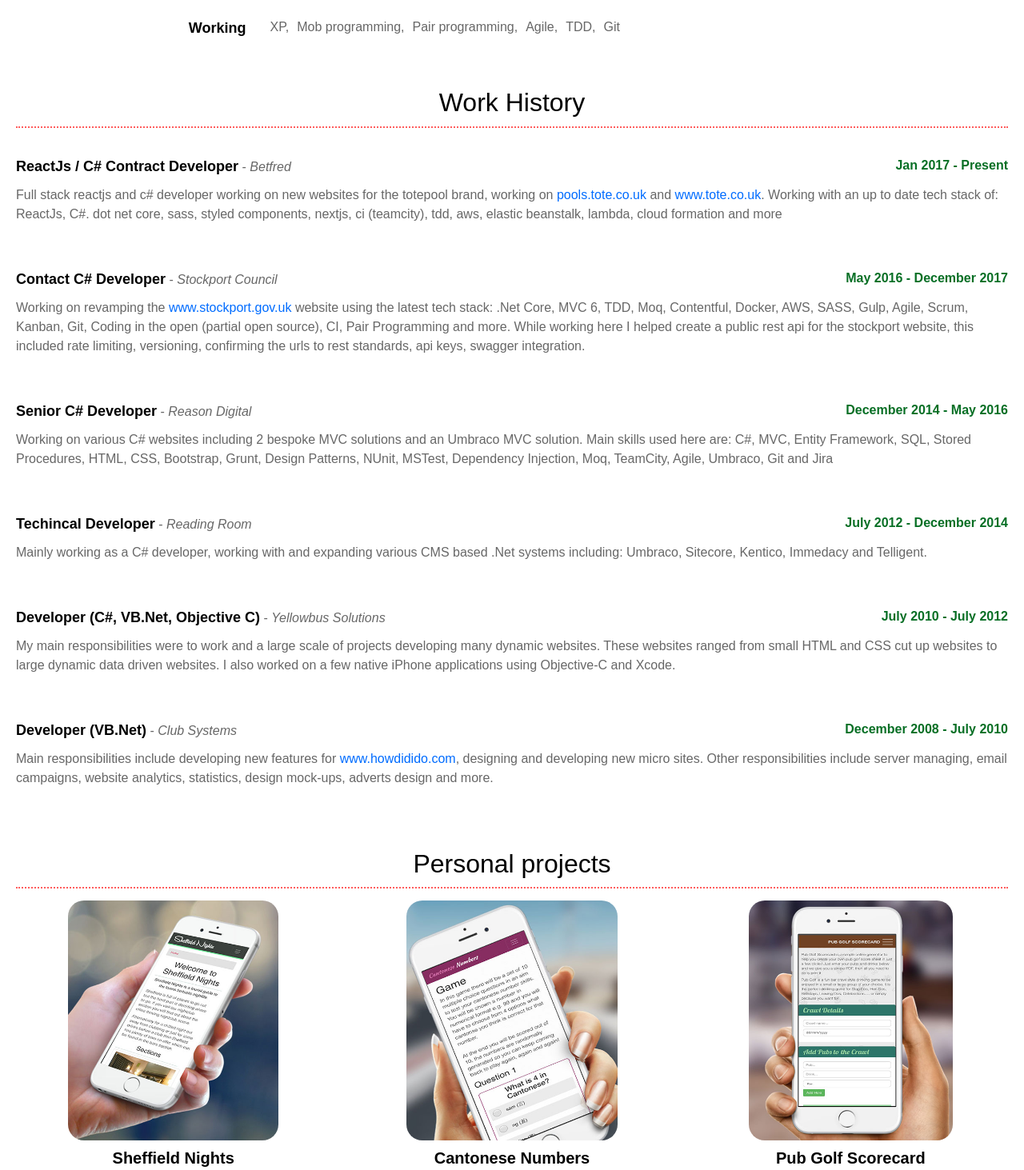
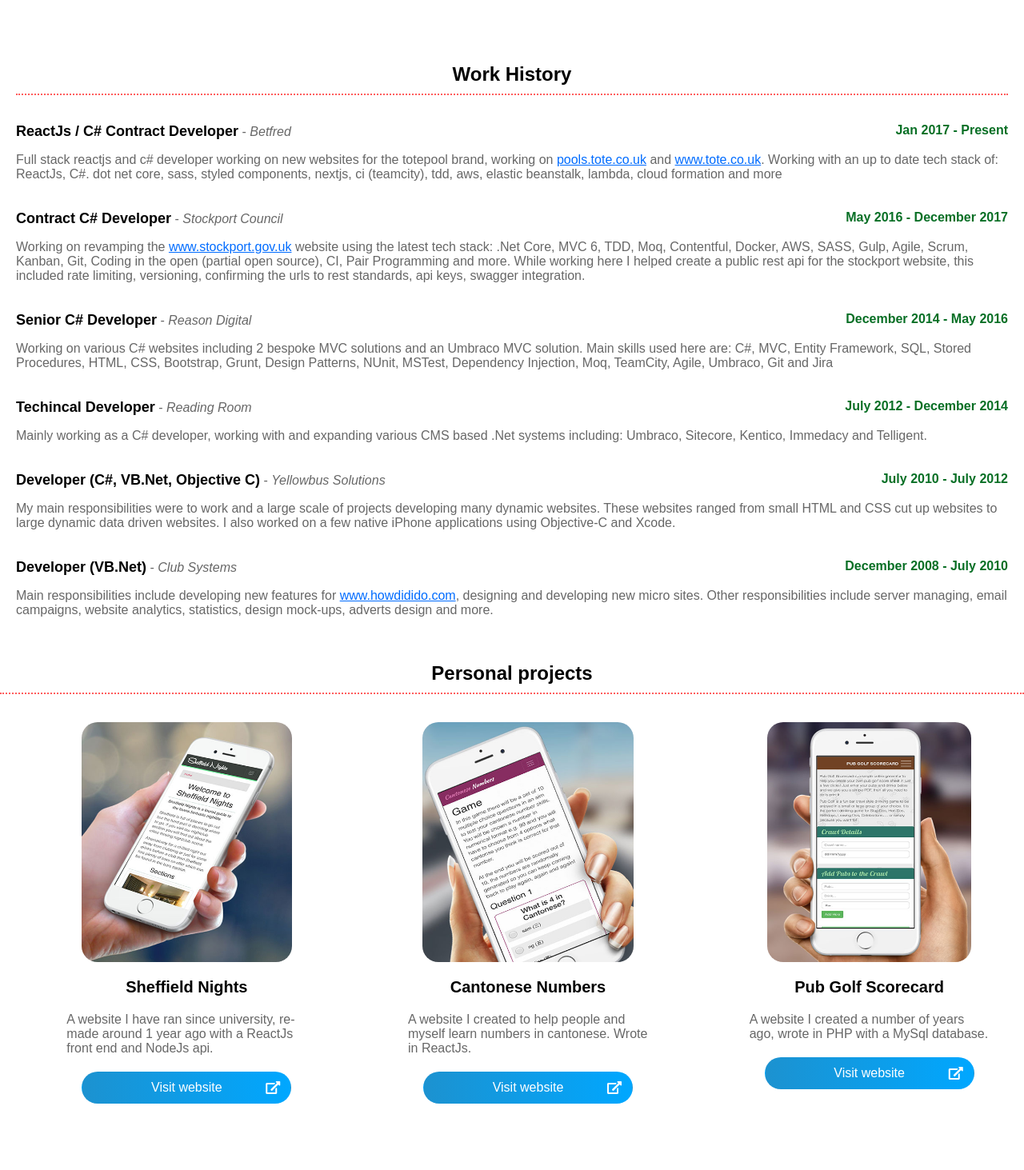
Before and after one commit to Redfern/Portfolio, a React (Create React App) app: page / in a window 1280 px wide. Shown: the part 701-2164 px from the top of the page at 80% size. Built offline with nearby package versions, Linux system fonts and the light colour scheme.

Commit message:
out with bootstrap, in with flex

```diff
--- a/public/index.html
+++ b/public/index.html
@@ -2,7 +2,6 @@
 <html lang="en">
   <head>
     <meta charset="utf-8">
-    <link rel="shortcut icon" href="%PUBLIC_URL%/favicon.ico">
     <meta name="viewport" content="width=device-width, initial-scale=1, shrink-to-fit=no">
     <link rel="apple-touch-icon" sizes="57x57" href="/apple-icon-57x57.png">
     <link rel="apple-touch-icon" sizes="60x60" href="/apple-icon-60x60.png">
@@ -23,23 +22,8 @@
     <meta name="msapplication-TileImage" content="/ms-icon-144x144.png">
     <meta name="theme-color" content="#ffffff">
     <meta name="description" content="I am a full stack website / software developer, I love working with the latest technologies and helping teams deliver the best product possible." />
-    <!--
-      manifest.json provides metadata used when your web app is added to the
-      homescreen on Android. See https://developers.google.com/web/fundamentals/web-app-manifest/
-    -->
-    <link rel="manifest" href="%PUBLIC_URL%/manifest.json">
-    <link href="https://stackpath.bootstrapcdn.com/bootstrap/4.1.3/css/bootstrap.min.css" rel="stylesheet" integrity="sha384-MCw98/SFnGE8fJT3GXwEOngsV7Zt27NXFoaoApmYm81iuXoPkFOJwJ8ERdknLPMO" crossorigin="anonymous">
     <link href="https://fonts.googleapis.com/css?family=Noto+Sans+TC" rel="stylesheet" />
     <link rel="stylesheet" href="https://use.fontawesome.com/releases/v5.5.0/css/all.css" integrity="sha384-B4dIYHKNBt8Bc12p+WXckhzcICo0wtJAoU8YZTY5qE0Id1GSseTk6S+L3BlXeVIU" crossorigin="anonymous" />
-    <!--
-      Notice the use of %PUBLIC_URL% in the tags above.
-      It will be replaced with the URL of the `public` folder during the build.
-      Only files inside the `public` folder can be referenced from the HTML.
-
-      Unlike "/favicon.ico" or "favicon.ico", "%PUBLIC_URL%/favicon.ico" will
-      work correctly both with client-side routing and a non-root public URL.
-      Learn how to configure a non-root public URL by running `npm run build`.
-    -->
     <title>Neil Redfern - Full Stack Website Developer</title>
     <meta http-equiv="Content-Security-Policy" content="default-src 'self' 'unsafe-inline'; img-src https://* 'self'; child-src 'none'; font-src https://fonts.gstatic.com https://use.fontawesome.com; script-src 'self' 'unsafe-inline'; connect-src *;" />
   </head>
--- a/src/components/Header.jsx
+++ b/src/components/Header.jsx
@@ -9,12 +9,14 @@
     background-image: url('../static/japan.jpeg');
     background-size: cover;
     background-position: center;
+    width: 100%;
 
     h1 {
         font-size: 2.5rem;
         color: #000;
         font-weight: bold;
         text-align: center;
+        margin: 0;
 
         @media ${props => props.theme.bootstrapBreakpoints.large} {
             font-size: 4rem;
@@ -30,8 +32,8 @@
 `;
 
 const Header = () => (
-    <div className="row">
-        <HeaderStyles className="col-12">
+    <div>
+        <HeaderStyles>
             <h1>Neil Redfern</h1>
             <div className="tag-line">Software Developer</div>
             <Introduction />
--- a/src/components/Job.jsx
+++ b/src/components/Job.jsx
@@ -3,10 +3,22 @@
 import ReactMarkdown from 'react-markdown';
 
 const StyledJob = styled.div`
-    padding: 20px 0;
+    padding: 20px 0 0 0;
 
     .top {
         margin-bottom: 10px;
+        display: flex;
+        flex-wrap: wrap;
+        justify-content: space-between;
+        align-items: stretch;
+    }
+
+    .title-place {
+        flex-basis: 100%;
+
+        @media ${props => props.theme.bootstrapBreakpoints.medium} {
+            flex-basis: 50%;
+        }
     }
 
     .title {
@@ -24,10 +36,11 @@
         margin-top: 10px;
         color: #086f25;
         font-weight: bold;
+        flex-basis: 100%;
 
         @media ${props => props.theme.bootstrapBreakpoints.medium} {
+            flex-basis: 50%;
             text-align: right;
-            float: right;
             margin-top: 0;
         }
     }
@@ -35,15 +48,13 @@
 
 const Job = ({ title, place, years, description }) => (
     <StyledJob>
-        <div className="row top">
-            <div className="col-12 col-md-6">
+        <div className="top">
+            <div className="title-place">
                 <span className="title">{title}</span>
                 <span> - </span>
                 <span className="place">{place}</span>
             </div>
-            <div className="col-12 col-md-6">
-                <div className="years">{years}</div>
-            </div>
+            <div className="years">{years}</div>
         </div>
         <div className="description"><ReactMarkdown source={description} renderers={{link : markdownLinkRenderer}} /></div>
     </StyledJob>
--- a/src/components/Project.jsx
+++ b/src/components/Project.jsx
@@ -5,12 +5,7 @@
     margin-right: 20px;
     width: 300px;
     margin: 0 auto;
-    width: 100%;
     margin-bottom: 20px;
-
-    @media ${props => props.theme.bootstrapBreakpoints.medium} {
-        margin-bottom: 0;
-    }
 
     h3 {
         font-size: 20px;
@@ -63,7 +58,6 @@
 `;
 
 const Project = ({title, url, description, image}) => (
-    <div className="col-12 col-md-4">
     <StyledProject>
         <img src={`/static/${image}`} alt={`for project ${title}`} />
         <h3>{title}</h3>
@@ -72,7 +66,6 @@
             <a href={url} target="_blank" rel="noopener noreferrer">Visit website <i className="fas fa-external-link-alt"></i></a>
         </div>
     </StyledProject>
-    </div>
 );
 
 export default Project;
--- a/src/components/Projects.jsx
+++ b/src/components/Projects.jsx
@@ -9,17 +9,18 @@
     overflow: auto;
     margin: 0 auto;
     width: 100%;
+    flex-flow: row wrap;
+    display: flex;
+    justify-content: center;
 `;
 
 const Projects = () => (
-    <StyledProjects>
+    <React.Fragment>
         <h2>Personal projects</h2>
-        <div className="row">
-        {
-            projects.map(item => <Project key={item.title} {...item} />)
-        }
-        </div>
-    </StyledProjects>
+        <StyledProjects>
+                {projects.map(item => <Project key={item.title} {...item} />)}
+        </StyledProjects>
+    </React.Fragment>
 );
 
 export default Projects;
--- a/src/components/Skills.jsx
+++ b/src/components/Skills.jsx
@@ -4,6 +4,14 @@
 
 const SkillsStyles = styled.div`
     padding: 20px;
+`;
+
+const StyledSkill = styled.div`
+    margin-bottom: 10px;
+    display: flex;
+    flex-wrap: wrap;
+    justify-content: space-between;
+    align-items: stretch;
 
     .title {
         font-weight: bold;
@@ -11,9 +19,21 @@
         font-size: 18px;
         text-align: right;
         margin-bottom: 10px;
+
+        flex-basis: 100%;
+
+        @media ${props => props.theme.bootstrapBreakpoints.medium} {
+            flex-basis: 30%;
+        }
     }
 
     .keywords {
+        flex-basis: 100%;
+
+        @media ${props => props.theme.bootstrapBreakpoints.medium} {
+            flex-basis: 65%;
+        }
+        ul {
             margin: 0;
             padding: 0;
             list-style: none;
@@ -33,23 +53,20 @@
                 }
             }
         }
-`;
-
-const StyledSkill = styled.div`
-    margin-bottom: 10px;
+    }
 `;
 
 
 const Skills = () => (
+    <React.Fragment>
+        <h2>Skills</h2>
         <SkillsStyles>
-        <h2>Skills</h2>
-        <div>
                 {
                     skills.map((item) => (
                         <StyledSkill key={item.title} className="row">
-                        <div className="col-12 col-md-3 title">{item.title}</div>
-                        <div className="col-12 col-md-9">
-                            <ul className="keywords">
+                            <div className="title">{item.title}</div>
+                            <div className="keywords">
+                                <ul>
                                     {item.skills.map((skill, index) => (
                                         <li key={index}>
                                             {skill}
@@ -60,8 +77,8 @@
                         </StyledSkill>
                     ))
                 }
-        </div>
         </SkillsStyles>
+    </React.Fragment>
 );
 
 export default Skills;
--- a/src/components/styles/globalStyles.jsx
+++ b/src/components/styles/globalStyles.jsx
@@ -13,6 +13,8 @@
         color: #676767;
         font-family: 'Noto Sans TC', sans-serif;
         background-color: white;
+        margin: 0;
+        padding: 0;
     }
 
     h2 {
--- a/src/data/workHistory.json
+++ b/src/data/workHistory.json
@@ -9,7 +9,7 @@
       },
       {
           "id": 2,
-          "title": "Contact C# Developer",
+          "title": "Contract C# Developer",
           "place": "Stockport Council",
           "years": "May 2016 - December 2017",
           "description": "Working on revamping the [www.stockport.gov.uk](https://www.stockport.gov.uk \"Stockport Council Website\") website using the latest tech stack: .Net Core, MVC 6, TDD, Moq, Contentful, Docker, AWS, SASS, Gulp, Agile, Scrum, Kanban, Git, Coding in the open (partial open source), CI, Pair Programming and more. While working here I helped create a public rest api for the stockport website, this included rate limiting, versioning, confirming the urls to rest standards, api keys, swagger integration."
```
Also changed, not shown: 2 other files (tests, documents, lock files or other folders). Lines whose indentation alone changed are shown as unchanged.
